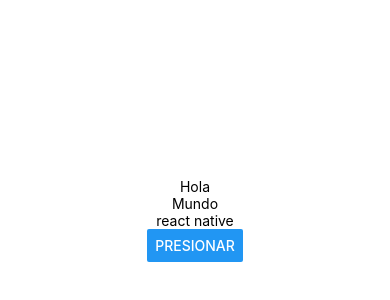
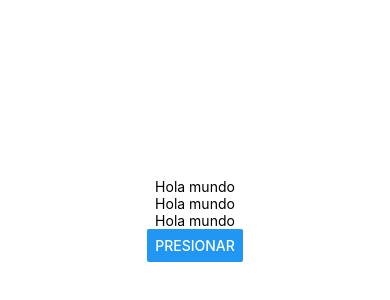
Before and after one commit to Kevin15032/PM193, a React Native app in the folder my_blank/: screen / in a window 390 px wide. Shown: the part 202-502 px from the top of the page. Built offline with nearby package versions, Linux system fonts and the light colour scheme.

Commit message:
Ejemplo de cambio de estado

```diff
--- a/my_blank/App.js
+++ b/my_blank/App.js
@@ -1,15 +1,17 @@
 // Zona 1: Importaciones
 import { StatusBar } from 'expo-status-bar';
 import { StyleSheet, Text, View, Button } from 'react-native';
+import react, {useState} from'react';
 
 
-
-const Texto = (props)=>{
-  const{children}= props;
+const Texto =()=>{
+  const[contenido,setContenido]= useState ('Hola mundo');
+  const actulizaTexto=() => {setContenido('Estado Modificado')}
   return (
-    <Text>{children}</Text>
+    <Text onPress={actulizaTexto}>{contenido}</Text>
   )
 }
+
 
 // Zona 2: Main
 export default function App() {
```
